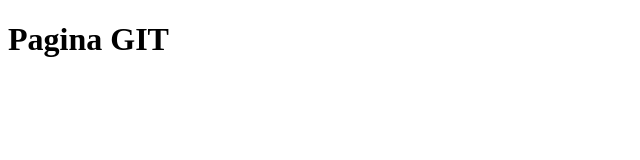
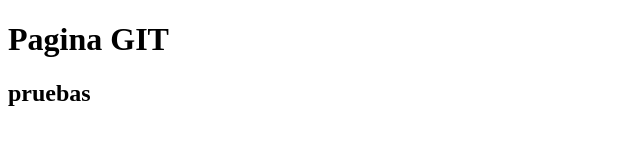
Before and after one commit to pabloba68/eliminar-porfa, a plain HTML site: page index.html in a window 1280 px wide. Shown: the whole page, without its empty margins (0-640 px from the left). Drawn offline with Linux system fonts and the light colour scheme.

Commit message:
mofifico index

```diff
--- a/index.html
+++ b/index.html
@@ -8,6 +8,7 @@
 </head>
 <body>
     <h1>Pagina GIT</h1>
+    <h2>pruebas</h2>
 
 </body>
 </html>
```
